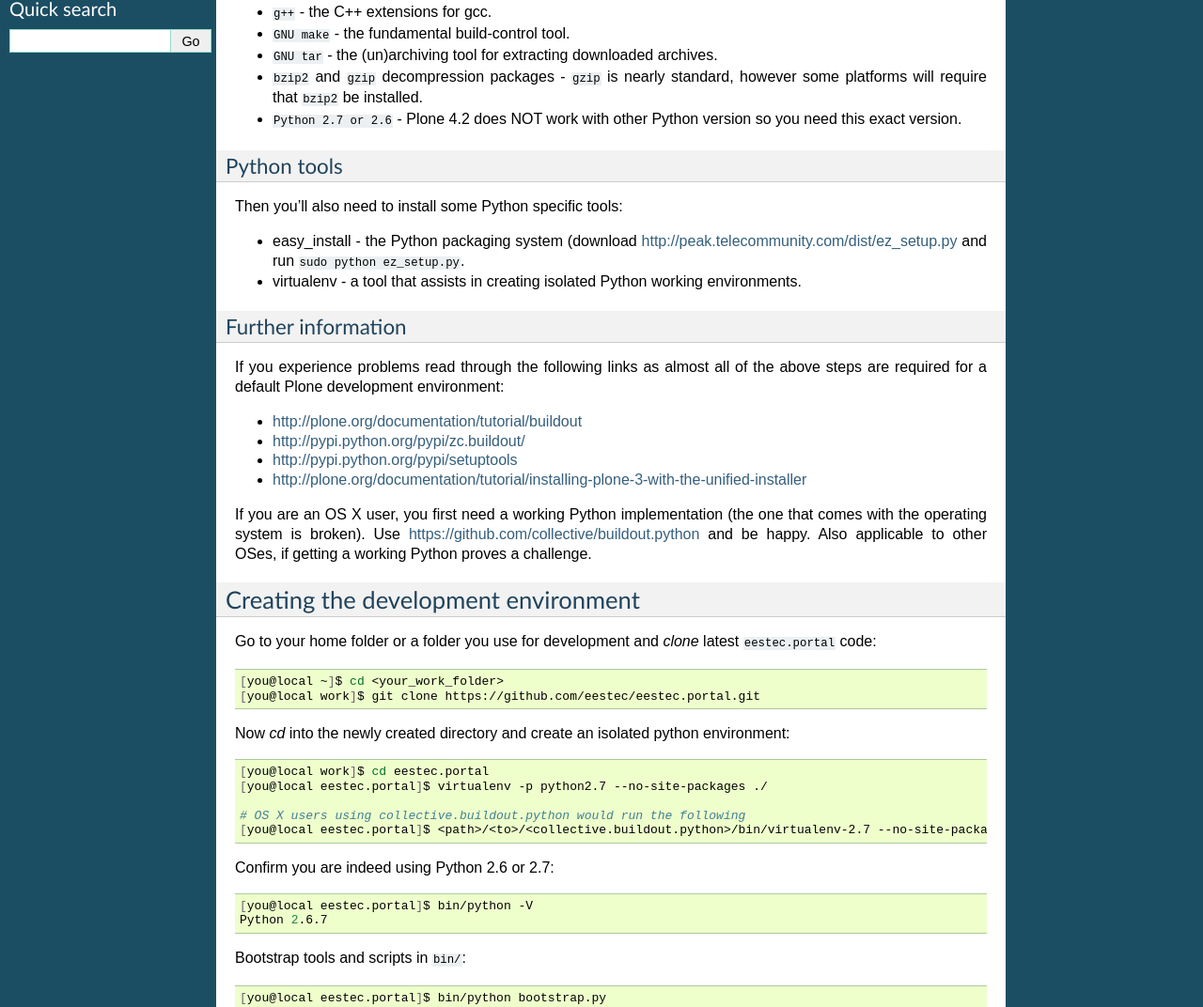
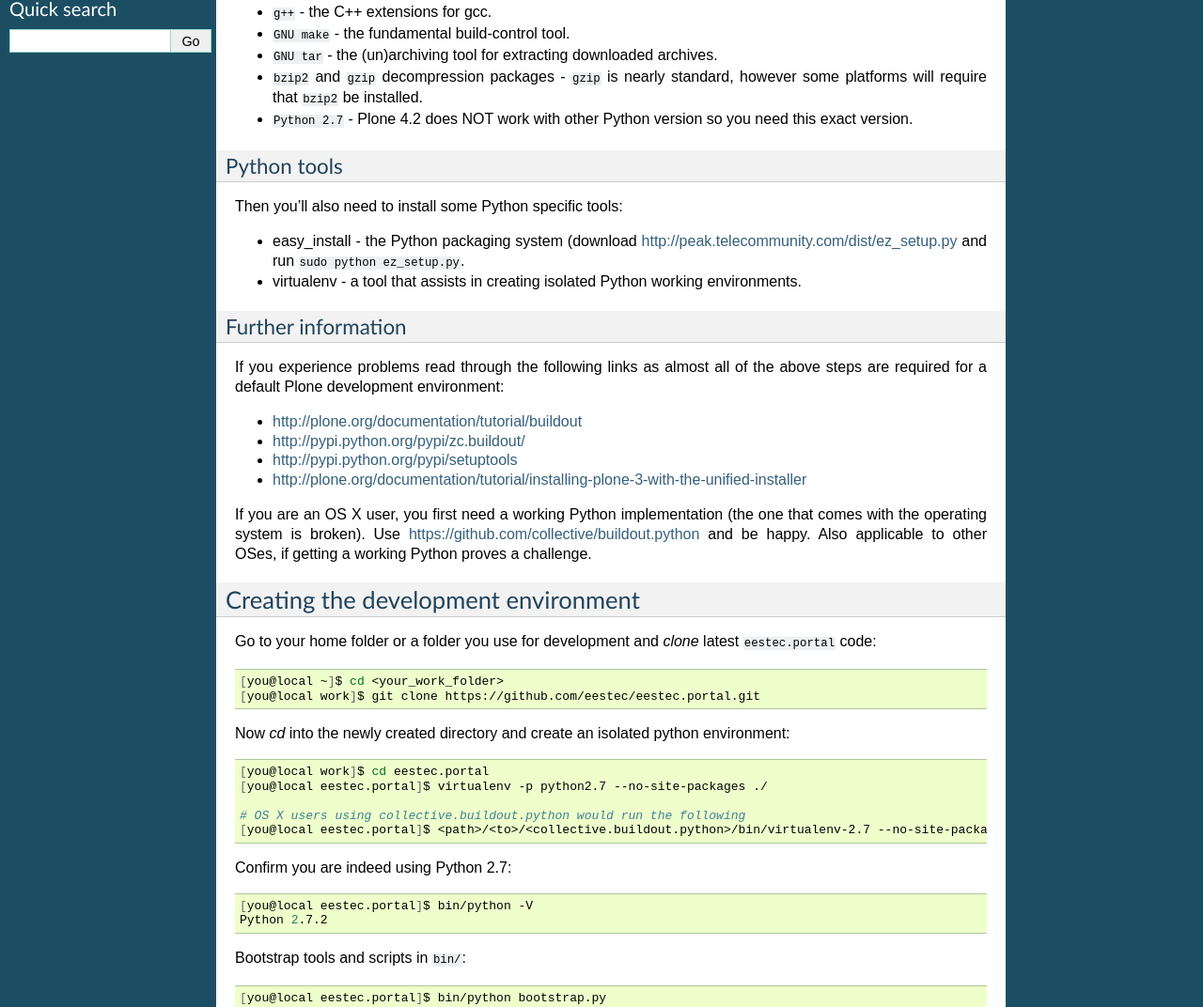
Before and after one commit to eestec/eestec.portal, a Sphinx documentation site: the page built from docs/dev/local.rst, in a window 1280 px wide. Shown: the part 429-1501 px from the top of the page at 94% size. Built offline with Sphinx 7.4.7, drawn with Linux system fonts in a browser that asks for light colours; pages that are not in the unit, such as notebooks, are missing from menus.

Commit message:
support python 2.7 exclusively

```diff
--- a/docs/dev/local.rst
+++ b/docs/dev/local.rst
@@ -32,7 +32,7 @@
 * ``GNU tar`` - the (un)archiving tool for extracting downloaded archives.
 * ``bzip2`` and ``gzip`` decompression packages - ``gzip`` is nearly standard,
   however some platforms will require that ``bzip2`` be installed.
-* ``Python 2.7 or 2.6`` - Plone 4.2 does NOT work with other Python version so you need
+* ``Python 2.7`` - Plone 4.2 does NOT work with other Python version so you need
   this exact version.
 
 
@@ -87,12 +87,12 @@
     # OS X users using collective.buildout.python would run the following
     [you@local eestec.portal]$ <path>/<to>/<collective.buildout.python>/bin/virtualenv-2.7 --no-site-packages ./
 
-Confirm you are indeed using Python 2.6 or 2.7:
+Confirm you are indeed using Python 2.7:
 
 .. sourcecode:: bash
 
     [you@local eestec.portal]$ bin/python -V
-    Python 2.6.7
+    Python 2.7.2
 
 Bootstrap tools and scripts in ``bin/``:
 
```
Also changed, not shown: .travis.yml.
